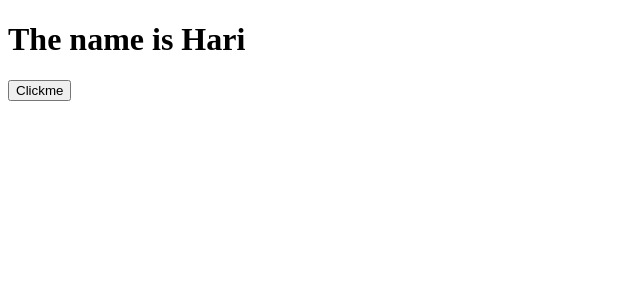
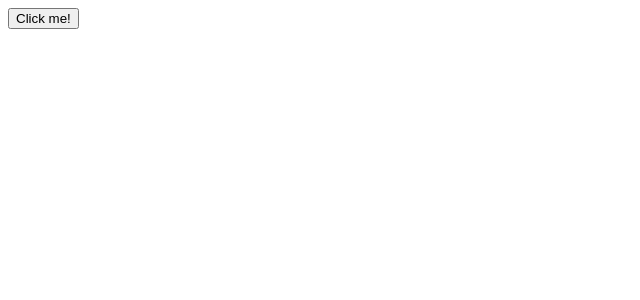
Before and after one commit to LivinkumarS/Gokul-React-Class, a React (Vite) app in the folder Gokul-Training/: page / in a window 1280 px wide. Shown: the top 300 px of the page, without its empty margins (0-640 px from the left). Built offline with nearby package versions, Linux system fonts and the light colour scheme; the HTML template or start-up script is replaced by a standard one.

Commit message:
Event Handling

```diff
--- a/Gokul-Training/src/App.jsx
+++ b/Gokul-Training/src/App.jsx
@@ -1,21 +1,18 @@
 import React, { useState } from "react";
 
 export default function App() {
-  const [name, setName] = useState("Hari"); //create
-
-  function changeName(){
-    setName((prev)=>{
-      return prev+" kumar"
-    })
-  }
+  // function printHi(name) {
+  //   console.log("Hi " + name);
+  // }
 
   return (
     <div>
-      <h1>The name is {name}</h1>
       <button
-        onClick={()=>{changeName()}}
+        onClick={() => {
+          printHi("Tharick");
+        }}
       >
-        Clickme
+        Click me!
       </button>
     </div>
   );
```
Also changed, not shown: 1 other file (tests, documents, lock files or other folders).
